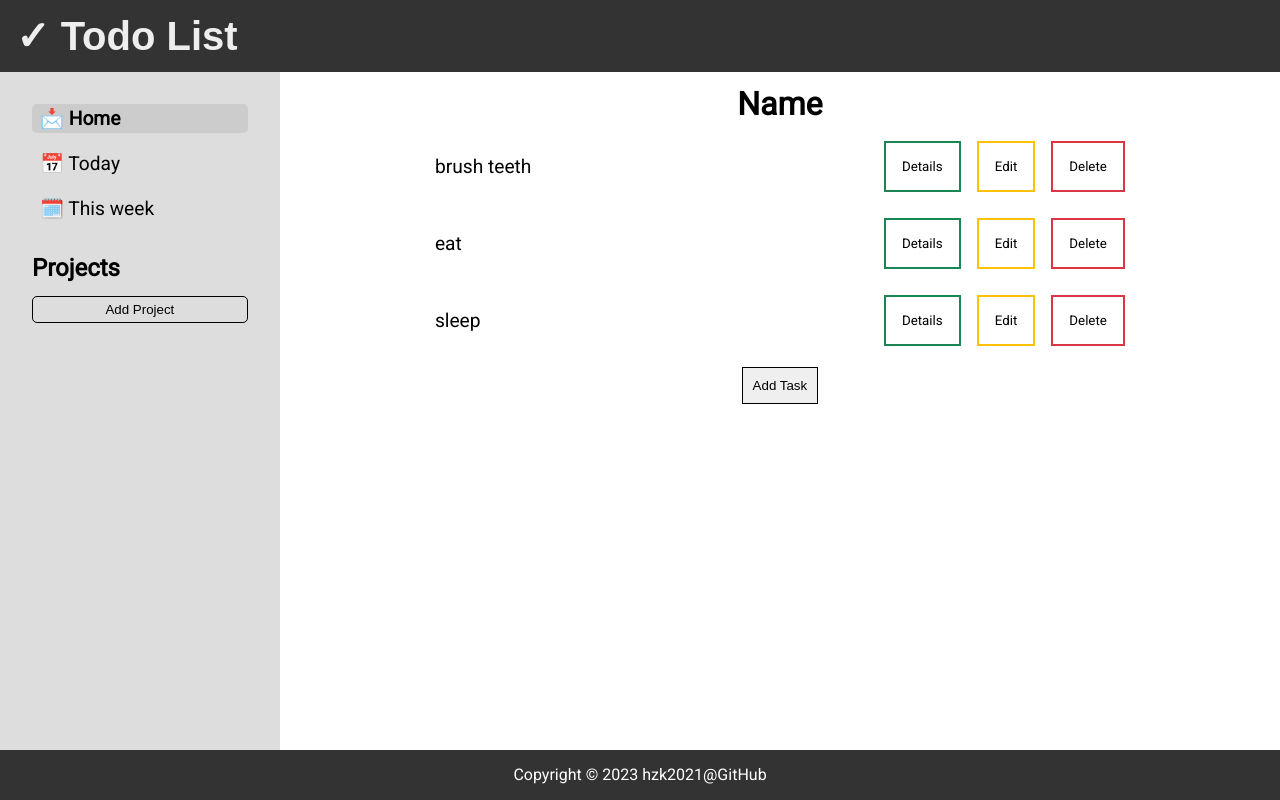
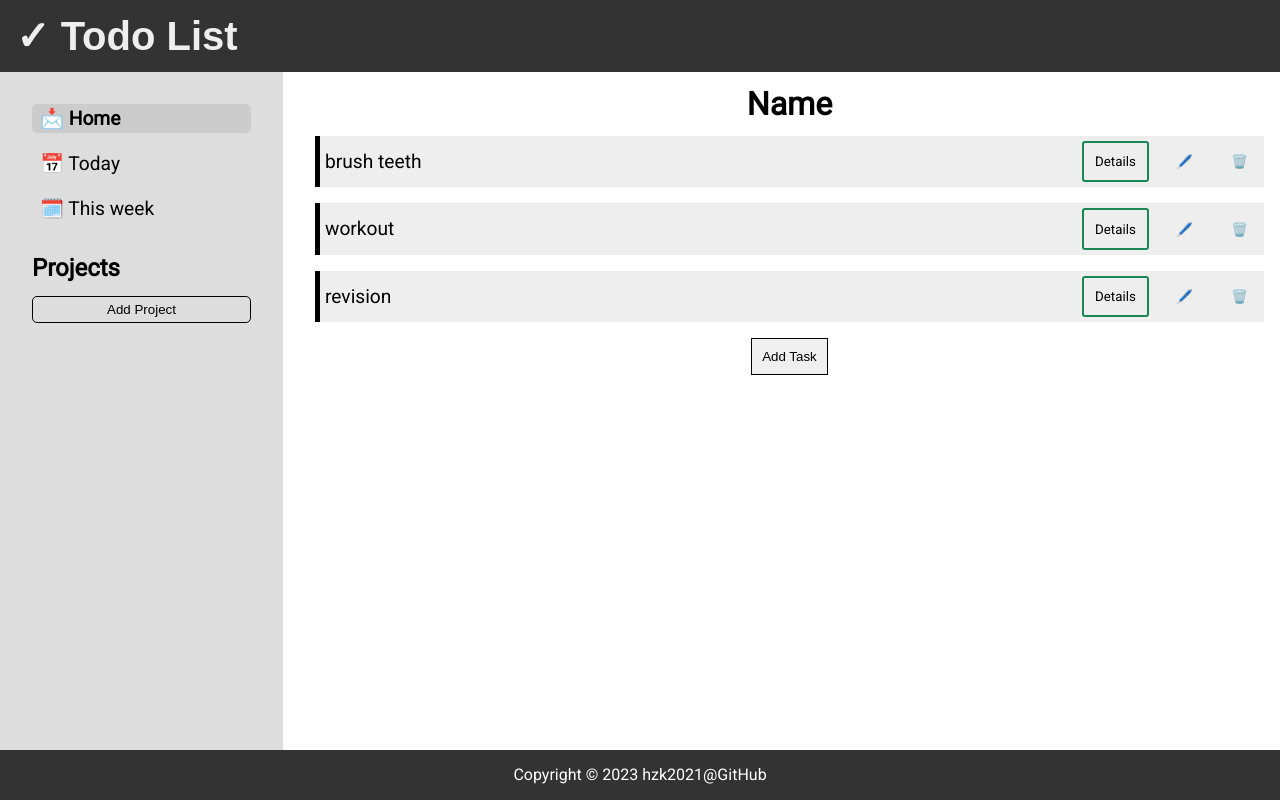
Before and after one commit to hzk2021/Todo-List, a website built with webpack: page dist/index.html in a window 1280 px wide. Built offline with nearby package versions, Linux system fonts and the light colour scheme; a web font is replaced by a local one.

Commit message:
Style tinkering

```diff
--- a/src/data/storage.js
+++ b/src/data/storage.js
@@ -9,9 +9,9 @@ export let projectsStorage = (() => {
     if (projects == [] || projects == null || projects.length == 0) {
         // Default 'project" and 'tasks'
         let homeProject = new Project("home");
-        let taskOne = new Task('brush teeth', 'with colgate', moment("2023-04-22"));
-        let taskTwo = new Task('eat', 'yummy', moment("2023-04-26"));
-        let taskThree = new Task('sleep', 'comfort', moment("2023-04-29"));
+        let taskOne = new Task('brush teeth', 'hygiene is important!', moment("2023-04-22"));
+        let taskTwo = new Task('workout', 'need to keep fit', moment("2023-04-26"));
+        let taskThree = new Task('revision', 'study!!!', moment("2023-04-29"));
 
         homeProject.addTask(taskOne);
         homeProject.addTask(taskTwo);
--- a/src/dom/content.js
+++ b/src/dom/content.js
@@ -50,7 +50,7 @@ export function renderHomeContent() {
                 alert(`\nTitle: ${task.title}\n\nDescription: ${task.description} \n\nDue Date: ${moment(task.dueDate).format('LL')}`);
             });
 
-            const editBtn = createButtonBinding('Edit', () => {
+            const editBtn = createButtonBinding('🖊️', () => {
                 const newTitle = prompt("New Title?", task.title);
                 const newDescription = prompt("New Description?", task.description);
                 const date = prompt("Due Date? (DD/MM/YYYY)", moment(task.dueDate).format("DD/MM/YYYY"));
@@ -66,7 +66,7 @@ export function renderHomeContent() {
                 renderHomeContent();
             });
 
-            const deleteBtn = createButtonBinding('Delete', () => {
+            const deleteBtn = createButtonBinding('🗑️', () => {
                 proj.deleteTask(task.title);
 
                 projectsStorage.saveLocalAll(projects);
@@ -125,7 +125,7 @@ export function renderTodayContent() {
                 alert(`\nTitle: ${task.title}\n\nDescription: ${task.description} \n\nDue Date: ${moment(task.dueDate).format('LL')}`);
             });
 
-            const editBtn = createButtonBinding('Edit', () => {
+            const editBtn = createButtonBinding('🖊️', () => {
                 const newTitle = prompt("New Title?", task.title);
                 const newDescription = prompt("New Description?", task.description);
                 const date = prompt("Due Date? (DD/MM/YYYY)", moment(task.dueDate).format("DD/MM/YYYY"));
@@ -184,7 +184,7 @@ export function renderWeekContent() {
                 alert(`\nTitle: ${task.title}\n\nDescription: ${task.description} \n\nDue Date: ${moment(task.dueDate).format('LL')}`);
             });
 
-            const editBtn = createButtonBinding('Edit', () => {
+            const editBtn = createButtonBinding('🖊️', () => {
                 const newTitle = prompt("New Title?", task.title);
                 const newDescription = prompt("New Description?", task.description);
                 const date = prompt("Due Date? (DD/MM/YYYY)", moment(task.dueDate).format("DD/MM/YYYY"));
@@ -200,7 +200,7 @@ export function renderWeekContent() {
                 renderWeekContent();
             });
 
-            const deleteBtn = createButtonBinding('Delete!', () => {
+            const deleteBtn = createButtonBinding('🗑️', () => {
                 proj.deleteTask(task.title);
 
                 projectsStorage.saveLocalAll(projects);
@@ -244,7 +244,7 @@ export function renderSpecificProjectContent(proj_name) {
             alert(`\nTitle: ${task.title}\n\nDescription: ${task.description} \n\nDue Date: ${moment(task.dueDate).format('LL')}`);
         });
 
-        const editBtn = createButtonBinding('Edit', () => {
+        const editBtn = createButtonBinding('🖊️', () => {
             const newTitle = prompt("New Title?", task.title);
             const newDescription = prompt("New Description?", task.description);
             const date = prompt("Due Date? (DD/MM/YYYY)", moment(task.dueDate).format("DD/MM/YYYY"));
@@ -260,7 +260,7 @@ export function renderSpecificProjectContent(proj_name) {
             renderSpecificProjectContent(specificProject.name);
         });
 
-        const deleteBtn = createButtonBinding('Delete', () => {
+        const deleteBtn = createButtonBinding('🗑️', () => {
             specificProject.deleteTask(task.title);
 
             projectsStorage.saveLocalAll(projects);
--- a/src/style/style.css
+++ b/src/style/style.css
@@ -3,8 +3,15 @@
 * {
     box-sizing: border-box;
 }
+
+html {
+    position: relative;
+    min-height: 100vh;
+}
+
 body {
-    height: 100vh;
+    min-height: 100vh;
+
     min-width: 300px;
 
     display: grid;
@@ -121,8 +128,7 @@ main {
 
 .content {
     text-align: center;
-    max-width: 700px;
-    margin: 1rem auto;
+    margin: 1rem 1rem 1rem 2rem;
 }
 
 .taskContainer {
@@ -132,6 +138,10 @@ main {
     padding: 5px;
 
     font-size: 1.2rem;
+
+    background: #eee;
+    border-left: 5px solid black;
+
 }
 
 .taskContainer div {
@@ -143,21 +153,20 @@ main {
 .taskContainer button {
     border: none;
     background: none;
-    padding: 1rem;
+    padding: 0.7rem;
 
     font-family: inherit;
 }
 
 .taskContainer button:first-child {
     border: 2px solid #198754;
+    border-radius: 3px;
 }
 
 .taskContainer button:nth-child(2) {
-    border: 2px solid #ffc107;
 }
 
 .taskContainer button:last-child {
-    border: 2px solid #dc3545;
 }
 
 .add-task-btn {
@@ -214,12 +223,15 @@ footer {
 
 @media (width <= 767px) {
     .content {
-        max-width: 500px;
         font-size: 0.5rem;
     }
 }
 
 @media (width <= 539px) {
+
+    .content {
+        margin-bottom: 5rem;
+    }
     .taskContainer {
         font-size: 1rem;
     }
```
Also changed, not shown: README.md.
